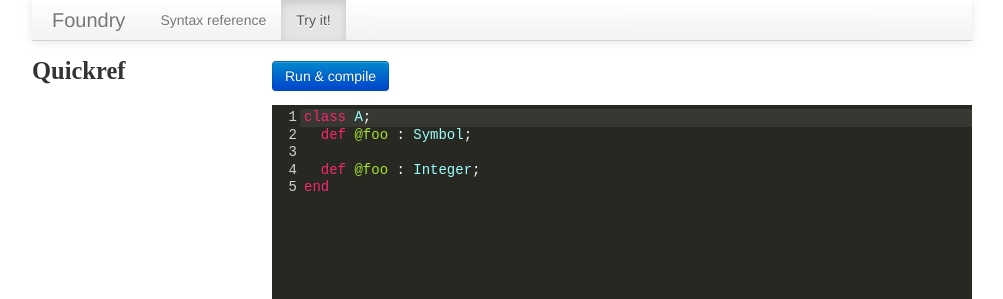
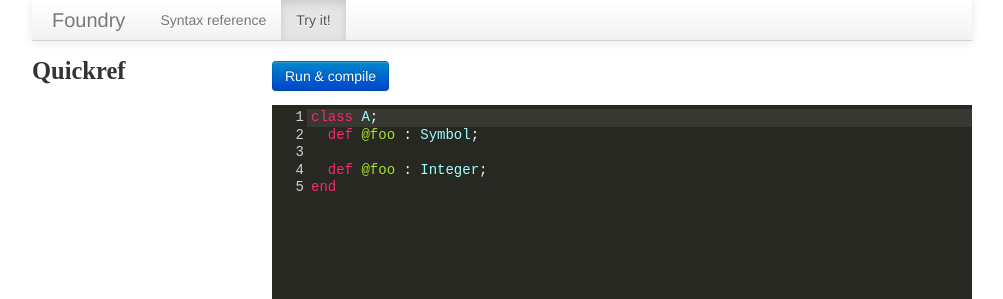
Before and after one commit to evilmartians/foundry-web, a Jekyll site: the page built from tryit.html, in a window 1280 px wide. Shown: the top 299 px of the page, without its empty margins (138-1141 px from the left). Built offline with Jekyll 4.4.1, drawn with Linux system fonts in a browser that asks for light colours; some web fonts are replaced.

Commit message:
Highlighting fixes.

```diff
--- a/css/main.css
+++ b/css/main.css
@@ -22,6 +22,10 @@ h1, h2, h3, h4, h5, h6 {
 
 .CodeMirror .diag-2 {
   background: url(../img/underline-pink.png) repeat-x bottom;
+}
+
+.CodeMirror .diag-gutter {
+  width: 7px;
 }
 
 .CodeMirror .diag-marker {
--- a/js/codemirror/foundry.js
+++ b/js/codemirror/foundry.js
@@ -51,7 +51,7 @@ CodeMirror.defineMode('foundry', function(config) {
       var wasInFname = state.inFname;
       state.inFname = false;
 
-      if(stream.match(/[+~-]@|([+*\/%&|<>~-]|<<|>>>?)=?|==|<=>/, true)) {
+      if(stream.match(/[+~-]@|<<|>>|\*\*|([+*^\/%&|<>~-])=?|==|<=>/, true)) {
         if(wasInDef || wasInFname) {
           if(wasInDef) {
             indent(state);
@@ -103,7 +103,7 @@ CodeMirror.defineMode('foundry', function(config) {
             return null;
           }
         }
-      } else if(stream.match(/:([+~-]@|([+*\/%&|<>~-]|<<|>>>?)=?|==|<=>)/, true) ||
+      } else if(stream.match(/:([+~-]@|<<|>>|\*\*|([+*^\/%&|<>~-])=?|==|<=>)/, true) ||
                 stream.match(/:[A-Za-z_][A-Za-z_0-9]*/)) {
         return "atom";
       } else if(stream.eat('.')) {
```
